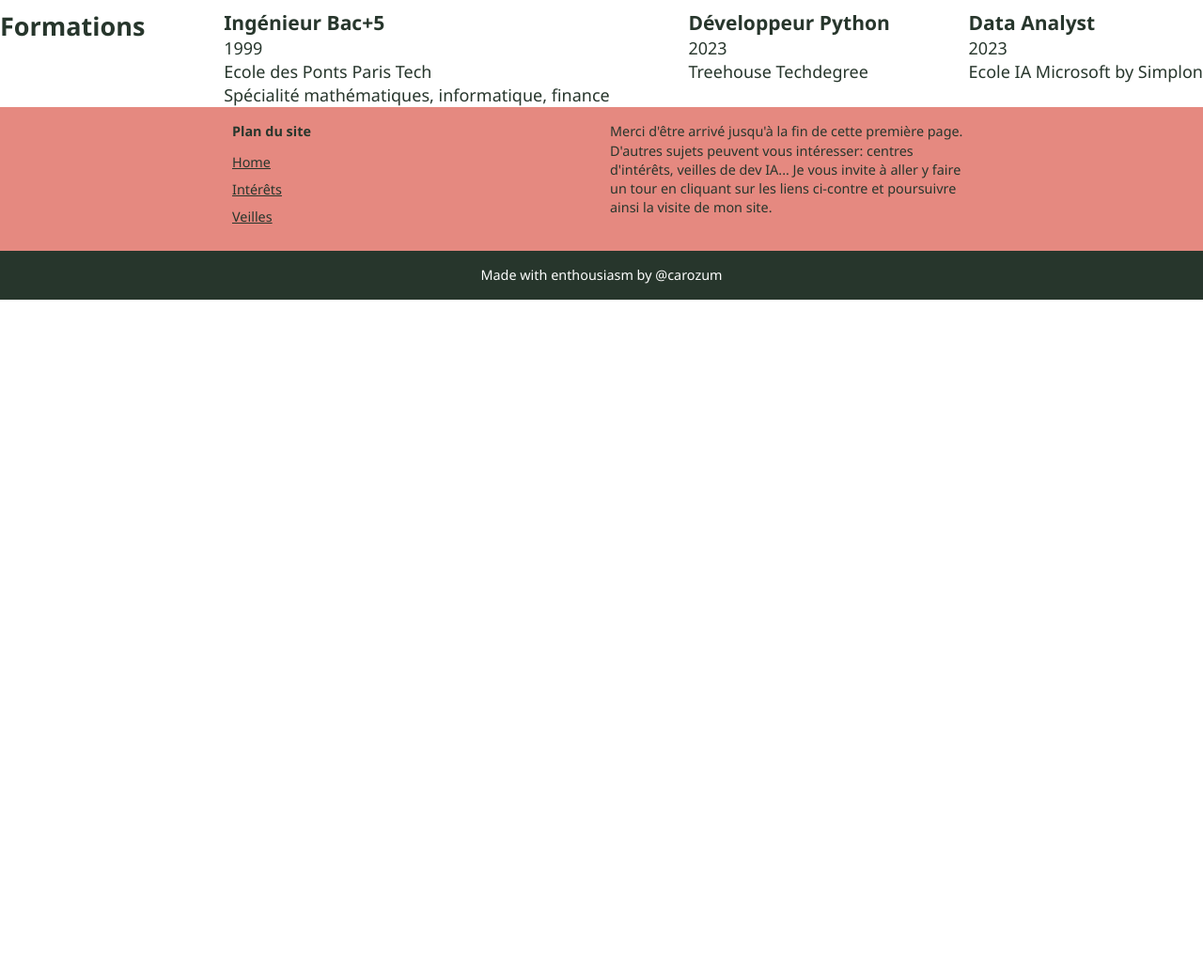
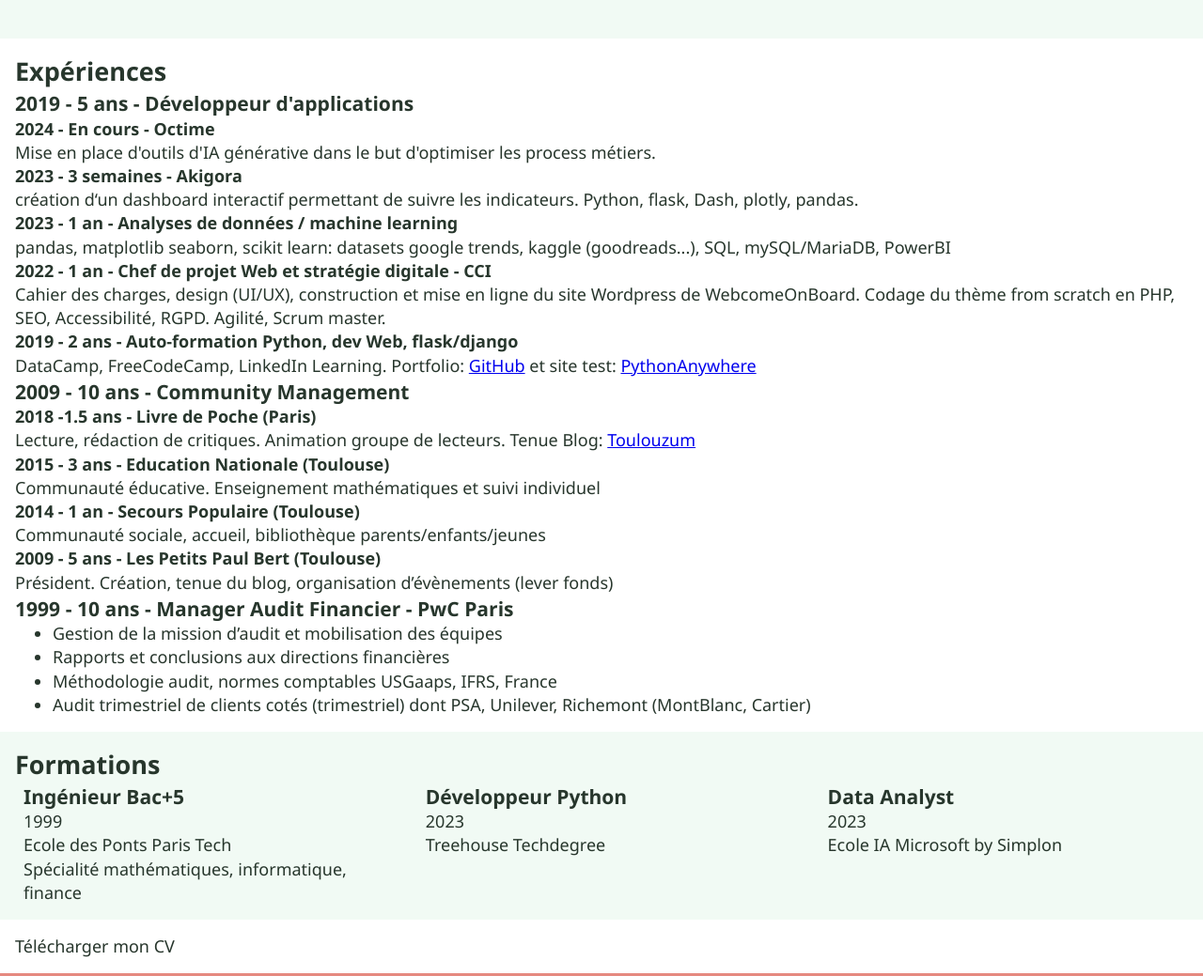
Before and after one commit to carozum/AI_dev, a plain HTML site: page index.html in a window 1280 px wide. Shown: the part 968-2007 px from the top of the page at 94% size. Before the commit the page ends 1287 px from the top, so only its background shows below. Drawn offline with Linux system fonts and the light colour scheme.

Commit message:
Ajout des sections html expériences et formations à styler en css + rendre responsive

```diff
--- a/index.html
+++ b/index.html
@@ -60,7 +60,7 @@
 
     <main>
         <!-- Skills -->
-        <section id="skills" class="row">
+        <section id="skills" class="row skills">
             <section class="skill col-3">
                 <h2 class="skill-titre">Data IA</h2>
                 <ul class="skill-list">
@@ -96,37 +96,121 @@
             </section>
         </section>
 
+        <!-- Expériences -->
+        <section id="experiences" class="experiences">
+            <h2 class="experiences-titre">Expériences</h2>
+
+            <!-- experience phase 1 -->
+            <section class="experience phase1">
+                <h3 class="experience-titre">2019 - 5 ans - Développeur d'applications</h3>
+                <div class="experience-item">
+                    <h4 class="item-soustitre">2024 - En cours - Octime</h4>
+                    <p class="item-content">Mise en place d'outils d'IA générative dans le but d'optimiser les process
+                        métiers.</p>
+                </div>
+                <div class="experience-item">
+                    <h4 class="item-soustitre">2023 - 3 semaines - Akigora</h4>
+                    <p class="item-content">création d‘un dashboard interactif permettant de suivre les
+                        indicateurs. Python, flask, Dash, plotly, pandas. </p>
+                </div>
+                <div class="experience-item">
+                    <h4 class="item-soustitre">2023 - 1 an - Analyses de données / machine learning</h4>
+                    <p class="item-content">pandas, matplotlib seaborn, scikit learn:
+                        datasets google trends, kaggle (goodreads...), SQL, mySQL/MariaDB, PowerBI</p>
+                </div>
+                <div class="experience-item">
+                    <h4 class="item-soustitre">2022 - 1 an - Chef de projet Web et stratégie digitale - CCI</h4>
+                    <p class="item-content">Cahier des charges, design (UI/UX),
+                        construction et mise en ligne du site Wordpress de WebcomeOnBoard. Codage du thème from scratch
+                        en PHP,
+                        SEO, Accessibilité, RGPD. Agilité, Scrum master.</p>
+                </div>
+                <div class="experience-item">
+                    <h4 class="item-soustitre">2019 - 2 ans - Auto-formation Python, dev Web, flask/django</h4>
+                    <p class="item-content">DataCamp, FreeCodeCamp, LinkedIn Learning. Portfolio: <a
+                            href="github.com/carozum">GitHub</a> et site test: <a
+                            href="https://carozum.pythonanywhere.com/">PythonAnywhere</a></p>
+                </div>
+            </section>
+            <!-- experience phase 2 -->
+            <section class="experience phase2">
+                <h3 class="experience-titre">2009 - 10 ans - Community Management</h3>
+                <div class="experience-item">
+                    <h4 class="item-soustitre">2018 -1.5 ans - Livre de Poche (Paris)</h4>
+                    <p class="item-content">Lecture, rédaction de critiques. Animation groupe de lecteurs. Tenue Blog:
+                        <a href="https://czumbiehlfaure.wixsite.com/toulouzumlivres">Toulouzum</a>
+                    </p>
+                </div>
+                <div class="experience-item">
+                    <h4 class="item-soustitre">2015 - 3 ans - Education Nationale (Toulouse)</h4>
+                    <p class="item-content">Communauté éducative. Enseignement mathématiques et suivi
+                        individuel
+                    </p>
+                </div>
+                <div class="experience-item">
+                    <h4 class="item-soustitre">2014 - 1 an - Secours Populaire (Toulouse)</h4>
+                    <p class="item-content">Communauté sociale, accueil, bibliothèque
+                        parents/enfants/jeunes
+                    </p>
+                </div>
+                <div class="experience-item">
+                    <h4 class="item-soustitre">2009 - 5 ans - Les Petits Paul Bert (Toulouse)</h4>
+                    <p class="item-content">Président. Création, tenue du blog, organisation
+                        d’évènements (lever fonds)
+                    </p>
+                </div>
+            </section>
+            <!-- experience phase 3 -->
+            <section class="experience phase3">
+                <h3 class="experience-titre">1999 - 10 ans - Manager Audit Financier - PwC Paris</h3>
+                <div class="experience-item">
+                    <ul class="item-content">
+                        <li>Gestion de la mission d’audit et mobilisation des équipes</li>
+                        <li>Rapports et conclusions aux directions financières</li>
+                        <li>Méthodologie audit, normes comptables USGaaps, IFRS, France</li>
+                        <li>Audit trimestriel de clients cotés (trimestriel) dont PSA, Unilever, Richemont (MontBlanc,
+                            Cartier)</li>
+                    </ul>
+                </div>
+
+            </section>
+        </section>
 
 
         <!-- FORMATIONS -->
-        <section id="formations" class="row">
+        <section id="formations" class="formations">
             <h2 class="formations-titre">Formations</h2>
-            <section class="formation">
+            <div class="row">
+                <section class="formation col-3">
                     <h3 class="formation-titre">Ingénieur Bac+5</h3>
                     <p class="formation-image"></p>
                     <p class="formation-date">1999</p>
                     <p class="formation-soustitre">Ecole des Ponts Paris Tech</p>
                     <p class="formation-content">Spécialité mathématiques, informatique, finance</p>
                 </section>
-            <section class="formation">
+                <section class="formation col-3">
                     <h3 class="formation-titre">Développeur Python</h3>
                     <p class="formation-image"></p>
                     <p class="formation-date">2023</p>
                     <p class="formation-soustitre">Treehouse Techdegree</p>
                 </section>
-            <section class="formation">
+                <section class="formation col-3">
                     <h3 class="formation-titre">Data Analyst</h3>
                     <p class="formation-image"></p>
                     <p class="formation-date">2023</p>
                     <p class="formation-soustitre">Ecole IA Microsoft by Simplon</p>
                 </section>
+            </div>
+        </section>
 
+        <section class="resume">
+            <p>Télécharger mon CV</p>
         </section>
 
 
+    </main>
 
-
-    </main>
+    <!-- Footer -->
     <footer class="footer">
         <div class="row footer-legal">
             <div class="col-3">
--- a/style.css
+++ b/style.css
@@ -12,6 +12,7 @@ Extra extra large	≥ 1400px
     --main-green: #689679;
     --main-black: #1F1F1F;
     --main-orange: #E58980;
+    --vert-clair: #f1faf4;
 
 }
 
@@ -40,6 +41,10 @@ body{
 .col-3{
     width: 30%;
     margin: 0 0.5rem;
+}
+
+.experiences, .formations, .resume{
+    padding: 16px;
 }
 
 /* ____________________navigation___________________ */
@@ -128,6 +133,7 @@ body{
 /* __________________skills__________________ */
 .skills{
     padding: 16px;
+    background-color: var(--vert-clair);
 }
 .skill{
     padding: 12px;
@@ -145,6 +151,14 @@ body{
     list-style-type:'. ';
     margin-bottom: 0.5rem;
     font-size: 0.9rem;
+}
+
+/* __________________Experiences__________________ */
+
+
+/* ___________________Formations__________________ */
+.formations{
+    background-color: var(--vert-clair);
 }
 
 /* ____________________Footer__________________ */
```
Lines whose indentation alone changed are shown as unchanged.
